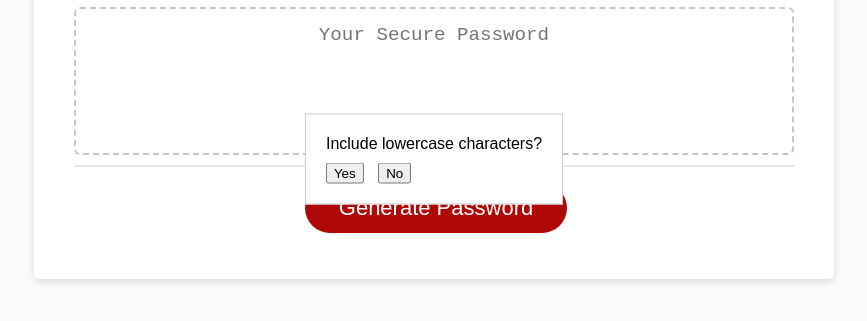
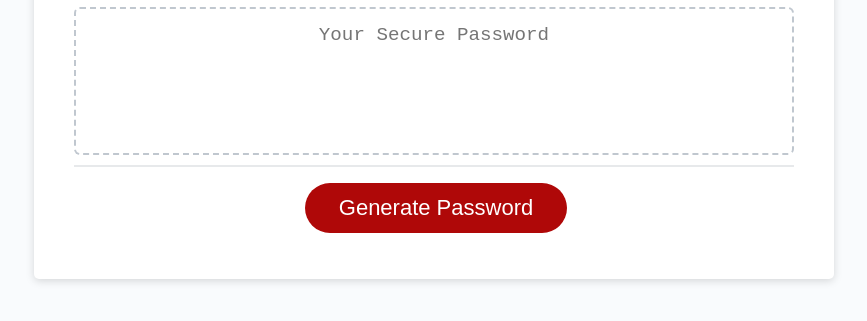
Before and after one commit to FirefighterMichael94/CreateaPass, a plain HTML site: page indexpass.html in a window 1280 px wide. Shown: the part 241-562 px from the top of the page, without its empty margins (206-1073 px from the left). Drawn offline with Linux system fonts and the light colour scheme.

Commit message:
Update indexpass.html
removed buttons i didn't get to work correctly

```diff
--- a/indexpass.html
+++ b/indexpass.html
@@ -8,14 +8,6 @@
     <link rel="stylesheet" href="style.css" />
   </head>
   <body>
-
-    <div id="confirmDialog" class="confirm-dialog">
-      <div class="confirm-message">Include lowercase characters?</div>
-      <div class="confirm-buttons">
-        <button id="confirmYes">Yes</button>
-        <button id="confirmNo">No</button>
-      </div>
-    </div>
 
     <div class="wrapper">
       <header>
```
